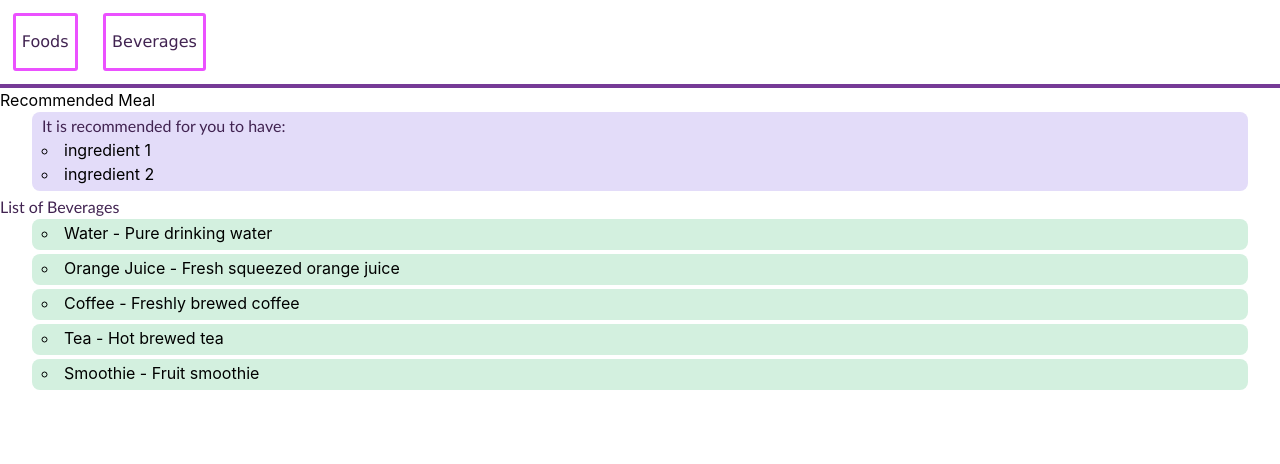
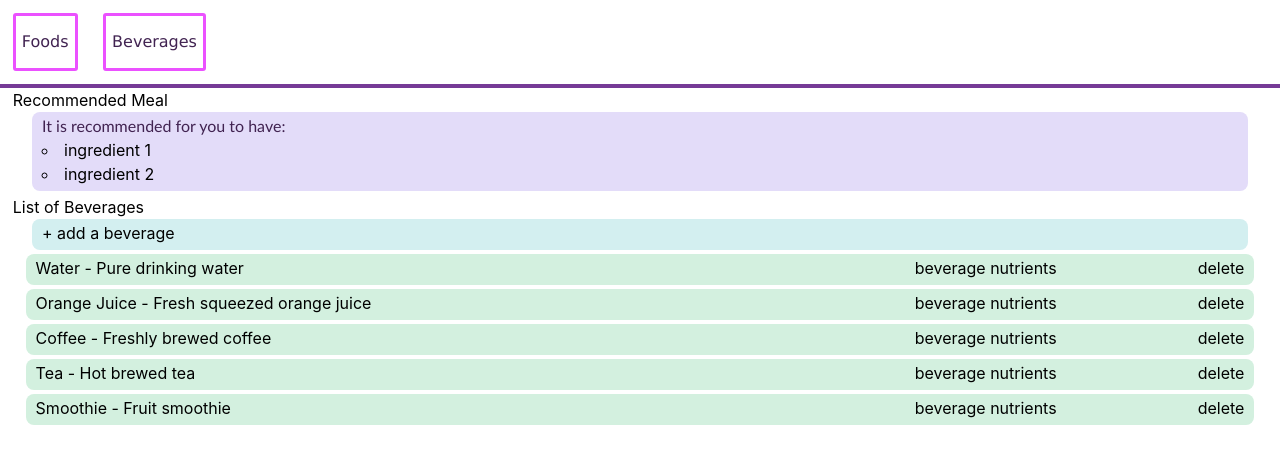
Before and after one commit to StrawberrySugars/Liftoff, a SvelteKit app: page /beverages in a window 1280 px wide. Shown: the top 464 px of the page. Built offline with nearby package versions, Linux system fonts and the light colour scheme.

Commit message:
beverge list

```diff
--- a/src/routes/beverages/+page.svelte
+++ b/src/routes/beverages/+page.svelte
@@ -19,13 +19,22 @@
 	</ul>
 </div>
 
-<h4>List of Beverages</h4>
+<h2>List of Beverages</h2>
+<div class="createBeverage">
+    + add a beverage
+</div>
 <div>
     {#each $beverages as beverage (beverage.id)}
         <div class="beverages">
-        <ul class="beverageList">
-            <li>{beverage.name} - {beverage.description}</li>
-        </ul>
+            <div>
+                {beverage.name} - {beverage.description}
+            </div>
+            <div class="item-middle">
+                beverage nutrients
+            </div>
+            <div>
+                delete
+            </div>
         </div>
     {/each}
 </div>
--- a/src/routes/layout.css
+++ b/src/routes/layout.css
@@ -68,14 +68,33 @@ h1 {
 }
 
 .beverages {
-    width: 95%;
     margin: auto;
     margin-bottom: 4px;
+    margin-left: 2%;
+    margin-right: 2%;
     padding: 2px;
     background-color: rgb(211, 240, 223);
     border-radius: 8px;
     padding-left: 10px;
     padding-bottom: 5px;
+    padding-right: 10px;
+
+    display: flex;
+    justify-content: space-between;
+    /*align-items: center; */
+    width: 96%;
+}
+
+.createBeverage {
+    width: 95%;
+    margin: auto;
+    margin-bottom: 4px;
+    padding: 2px;
+    background-color: rgb(211, 239, 240);
+    border-radius: 8px;
+    padding-left: 10px;
+    padding-bottom: 5px;
+    padding-right: 10px;
 }
 
 h4 {
@@ -89,7 +108,11 @@ ul {
     list-style-position: inside;
 }
 
-.beverageList ul {
-    list-style-type: circle;
-    list-style-position: inside;
+.item-middle {
+  margin-left: auto;
+  margin-right: calc(45% - 100% / 3); /*fixes position at 55% of the way*/
 }
+
+h2 {
+    margin-left: 1%;
+}
```
